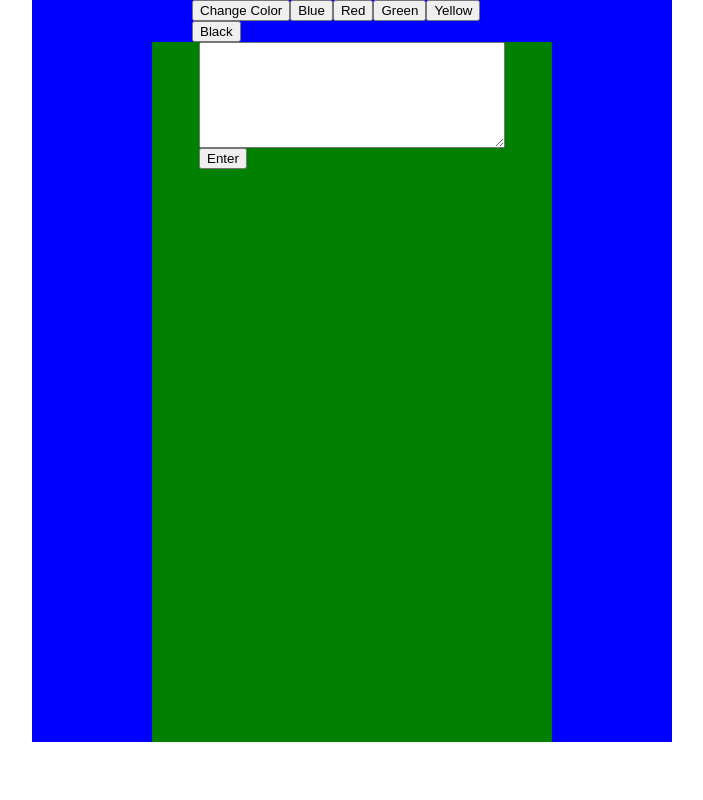
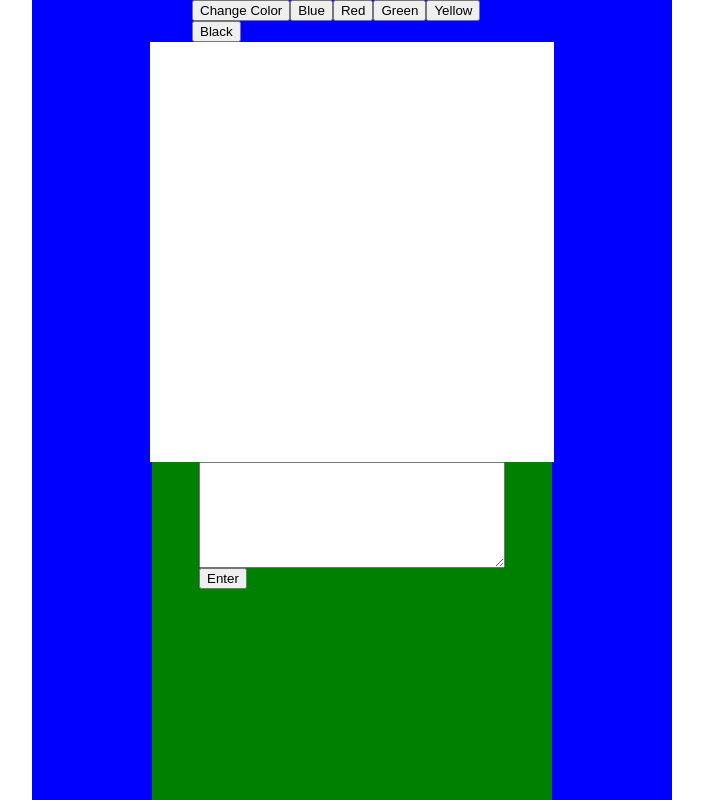
Before and after one commit to reynin14/socket-react-app-client, a React (Create React App) app: page / in a window 1280 px wide. Shown: the top 800 px of the page, without its empty margins (288-991 px from the left). Built offline with nearby package versions, Linux system fonts and the light colour scheme; no server answers.

Commit message:
conversation area laid out

```diff
--- a/src/App.css
+++ b/src/App.css
@@ -20,8 +20,17 @@
   width: 50%;
 }
 
+.chatConversation {
+  display: flex;
+  height: 400px;
+  width: 60%;
+  background-color: white;
+  margin: auto;
+  padding: 10px;
+}
+
 .chatInput {
-  display: block;
+  display: flex;
   width: 300px;
   height: 100px;
 }
--- a/src/components/chat/ChatContainer.js
+++ b/src/components/chat/ChatContainer.js
@@ -42,8 +42,13 @@ class ChatContainer extends Component {
           <button id="yellow" onClick={() => this.setColor('yellow')}>Yellow</button>
           <button id="black" onClick={() => this.setColor('black')}>Black</button>
         </div>
+        <div className='chatConversation'>
 
-        <ChatWindow />
+        </div>
+        <div>
+          <ChatWindow />
+        </div>
+
       </div>
     )
   }
```
